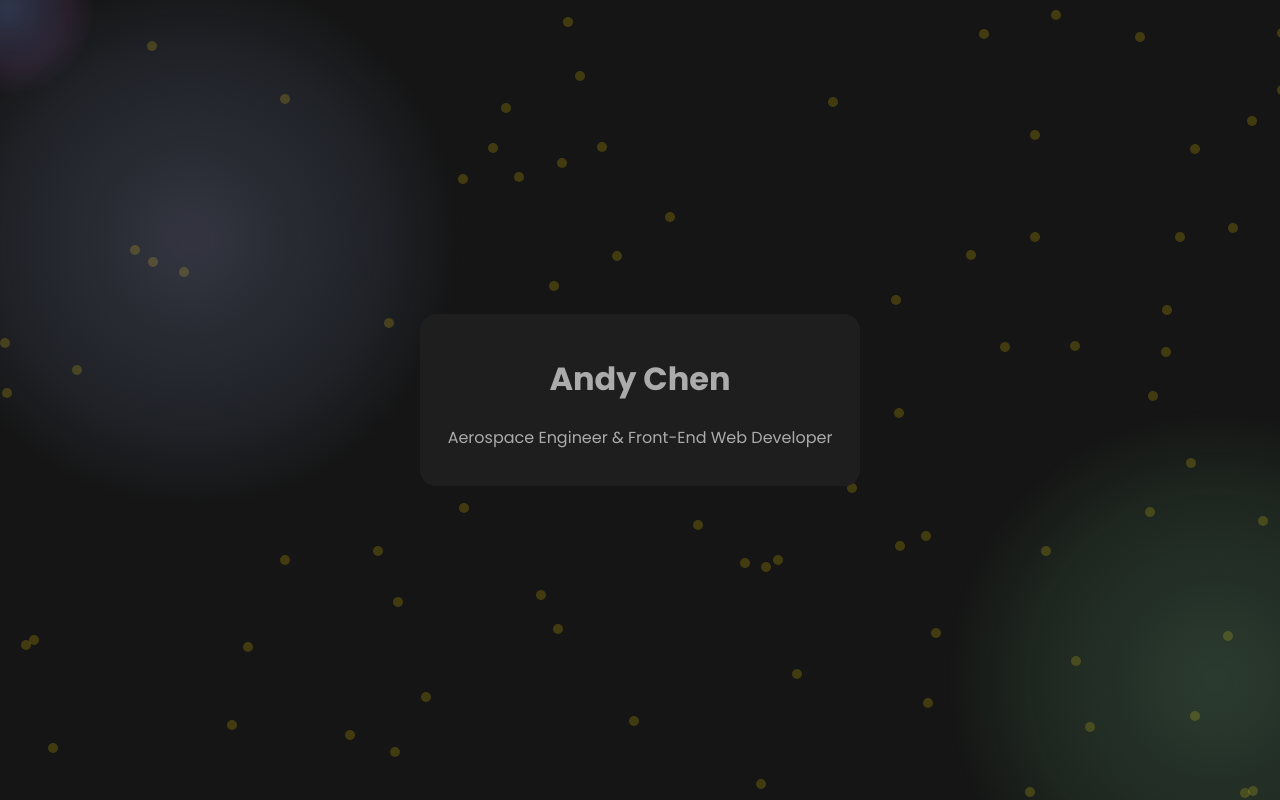
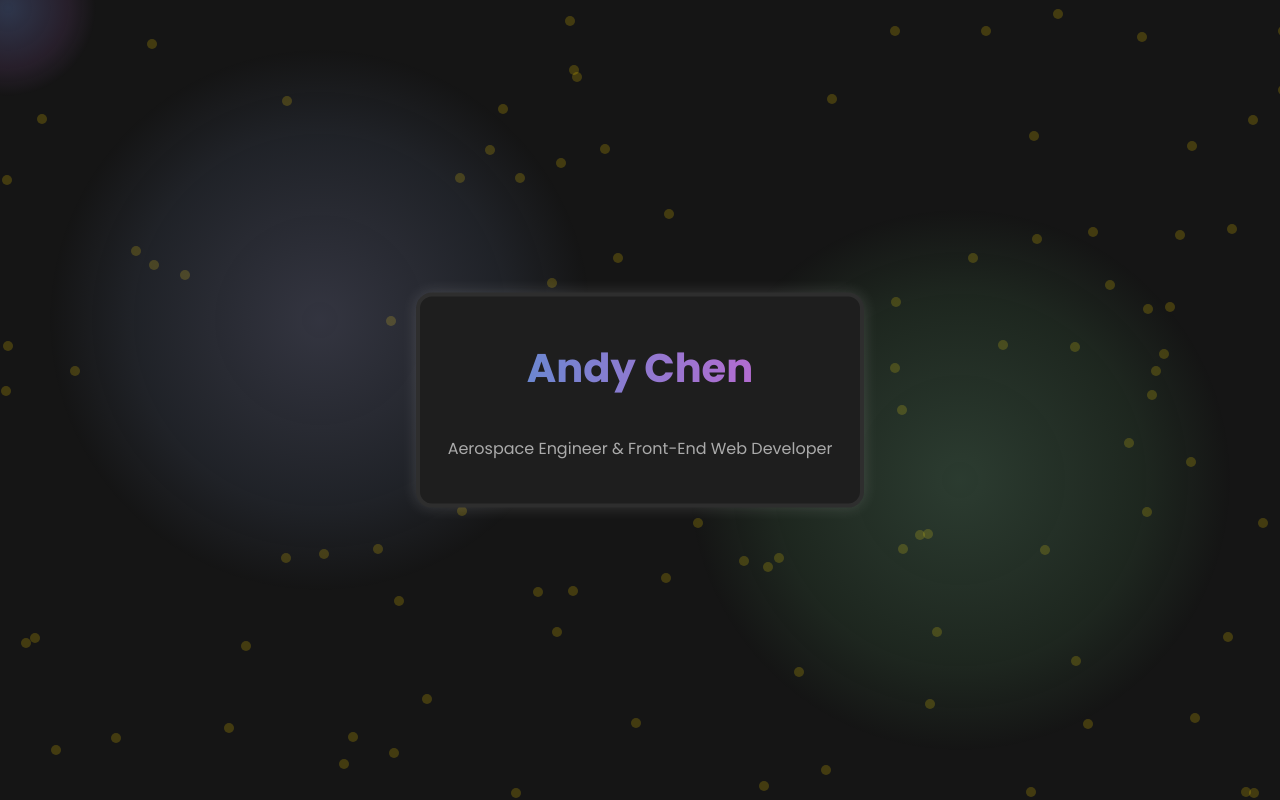
Before and after one commit to andyc780/website-personal-portfolio, a plain HTML site: page index.html in a window 1280 px wide. Drawn offline with Linux system fonts and the light colour scheme; animation ran at ten frames a second.

Commit message:
5/5
added some animations for the website

```diff
--- a/index.html
+++ b/index.html
@@ -9,8 +9,9 @@
             font-family: 'Poppins', sans-serif;
             color:#ababab;
             scroll-behavior: smooth;
-            cursor: none;
-            overflow: hidden;
+            /* cursor: none; */
+            overflow-x: hidden;
+            overflow-y:visible
         }
         body{
             background-color: #151515;
@@ -26,6 +27,10 @@
             background-color: #1e1e1e;
             border-radius:1rem;
             padding:20px;
+            border:4px solid #2e2e2e;
+            /* white shadow around the box, the x and y offsets are 0 and the blur radius is 15px, comment here for reference since i most likely will forget */
+            /* transparent white to make the effect look cooler */
+            box-shadow: 0 0 15px rgba(255, 255, 255, 0.15);
         }
         #cursor-circle {
             /* making sure that circle can be anywhere on the webpage so absolute positioning :thumbs up: */
@@ -44,15 +49,15 @@
             width:40rem;
             height:40rem;
             border-radius:50%;
-        top:-10%;
-        left:-10%;
+            top: 0;
+            left: 0;
             background: #aeb5ee;
             background: radial-gradient(circle, rgba(174, 181, 238, 0.2) 0%, rgba(135, 160, 215, 0.1) 40%, rgba(92, 137, 189, 0) 60%);
         }
         #deco-circle-2 {
             position: fixed;
-        top:45%;
-        left:70%;
+            bottom: 0;
+            right: 0;
             width:40rem;
             height:40rem;
             border-radius:50%;
@@ -69,7 +74,7 @@
             border-radius:50%;
 
         }
-    .star {
+        .star { /* taken from online to use but not sure if its in the final product */
             position: fixed;
             z-index: -2;
                 width: 20px;
@@ -86,6 +91,40 @@
             clip-path: polygon(50% 0,79% 90%,2% 35%,98% 35%,21% 90%);
             */
             }
+        .gradient-name{
+            background: linear-gradient(90deg, rgba(122,154,240,0.85) 0%, rgba(205,122,240,0.85) 100%);
+            background-clip: text;
+            -webkit-background-clip: text;
+            -webkit-text-fill-color: transparent;
+            font-size: 2.5rem;
+        }
+        /* may be changed later since this is a very basic typing animation */
+        .typing-animation {
+            animation: smoothTyping 1.5s ease-in-out forwards;
+            white-space: nowrap;
+            overflow: hidden;
+            display: inline-block; /* prevent unnecessary text movement after the animation ends. */
+            width: 0; /* start with no width so it looks like its typing out the text. */
+        }
+
+        @keyframes smoothTyping {
+            0% {
+                width: 0;
+            }
+            100% {
+                width: 100%;
+            }
+        }
+
+        .navigation-section{
+            display: none;
+            position: absolute;
+            top: 50%;
+            left: 50%;
+            transform: translate(-50%, -50%);
+            background-color: aliceblue;
+        }
+
     </style>
     <title>Andy's Portfolio</title>
 </head>
@@ -94,8 +133,12 @@
     <div id="deco-circle-1"></div>
     <div id="deco-circle-2"></div>
     <div class="central-container-introduction">
-        <h1>Andy Chen</h1>
-        <p>Aerospace Engineer & Front-End Web Developer</p>
+        <h1><span class="gradient-name">Andy Chen</span></h1>
+        <p class ="typing-animation">Aerospace Engineer & Front-End Web Developer</p>
+    </div>
+
+    <div class="navigation-section">
+
     </div>
 </body>
 <script src ="script.js"></script>
--- a/script.js
+++ b/script.js
@@ -25,11 +25,20 @@ document.addEventListener('mousemove', function (cursor) {
         circle.style.left = `${positionX}px`;
         circle.style.top = `${positionY + positionScrollY}px`;
     }
-
+});
+document.addEventListener('dblclick', function () {
+    const allElements = document.querySelectorAll('body *'); // Select all elements in the body
+    allElements.forEach(element => {
+        element.style.transition = 'opacity 0.5s ease-out'; // Smooth fade-out effect
+        element.style.opacity = '0'; // Fade out
+        setTimeout(() => {
+            element.style.display = 'none'; // Hide the element after fade-out
+        }, 500); // Match the timeout with the transition duration
+    });
 });
 
 let count = 0;
-let maxStars = 80;
+let maxStars = 100;
 function generateStars(){
     const getDocumentBody = document.querySelector('body');
 
@@ -43,7 +52,7 @@ function generateStars(){
         createStar.style.left = `${randomX}px`;
         createStar.style.top = `${randomY}px`;
         // fade in animation
-        createStar.style.transition = 'opacity 0.25s ease-in';
+        createStar.style.transition = 'opacity 0.2s ease-in';
         setTimeout(() => {
             createStar.style.opacity = '0.2';
         }, 500);
@@ -54,6 +63,49 @@ function generateStars(){
         if(count > maxStars){
             clearInterval(starLoop);
         }
-    }, 20);
+    }, 10);
+    setTimeout(() => {
+        animateStars();
+    }, 3000)
+}
+function animateStars(){
+    let velocitySpeed = 0.15; // speed of the stars, can be adjusted to make them faster or slower with this value.
+    // get all stars in the document
+    const getStars = document.querySelectorAll('.star-specks');
+    // iterates through each star using a loop
+    getStars.forEach(star => {
+        // Random velocity for each star (either a positve or negative velocity) in both X and Y directions.
+        // a range from -1 to +1 will be chosen for the base velcoity speed and ensuring that the stars can move in any direction.
+        let velocityX = Math.random() * 2 - 1;
+        let velocityY = Math.random() * 2 - 1;
+
+        // nesting a function to move the stars.
+        function moveStar() {
+            // get current positions of the stars for when they were loaded in from the generateStars function.
+            // parsing the string values into a float, integer is not good for this as decimal values are best for smoothness.
+            let currentX = parseFloat(star.style.left);
+            let currentY = parseFloat(star.style.top);
+
+            // update the positions with velocities
+            let newX = currentX + (velocityX * velocitySpeed);
+            let newY = currentY + (velocityY * velocitySpeed);
+
+            // Check for collisions with window edges. basicallty checking if the stars are going to go off screen
+            if (newX <= 0 || newX >= window.innerWidth) {
+                velocityX *= -1; // Reverse X direction to 'bounce' off the edge
+            }
+            if (newY <= 0 || newY >= window.innerHeight) {
+                velocityY *= -1; // Reverse Y direction to 'bounce' off the edge
+            }
+
+            // Apply new position using css
+            star.style.left = `${newX}px`;
+            star.style.top = `${newY}px`;
+
+            requestAnimationFrame(moveStar); // Continue animation infinitely
+        }
+
+        moveStar(); // Start animation for this star
+    });
 
 }
```
Lines whose indentation alone changed are shown as unchanged.
